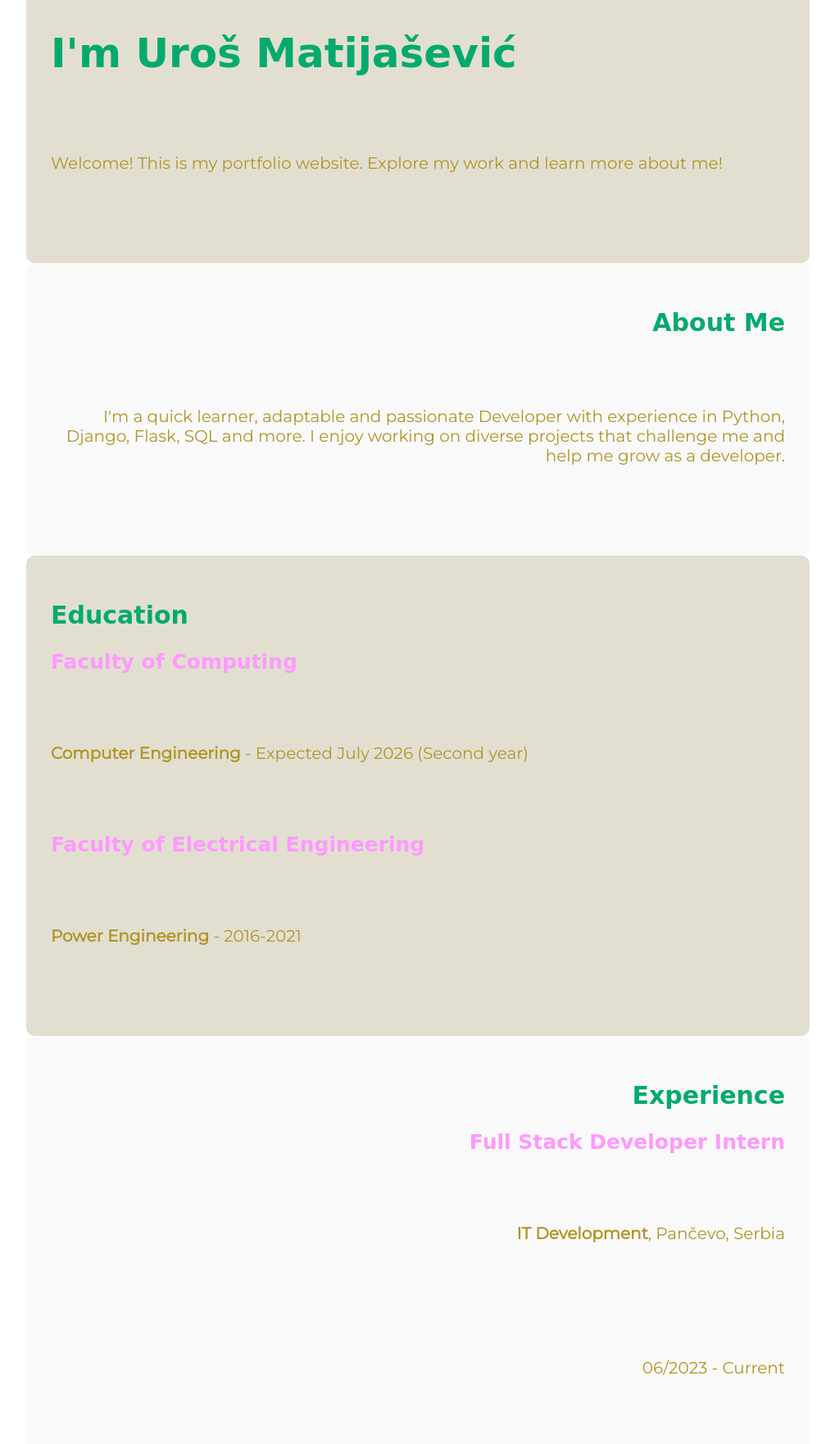
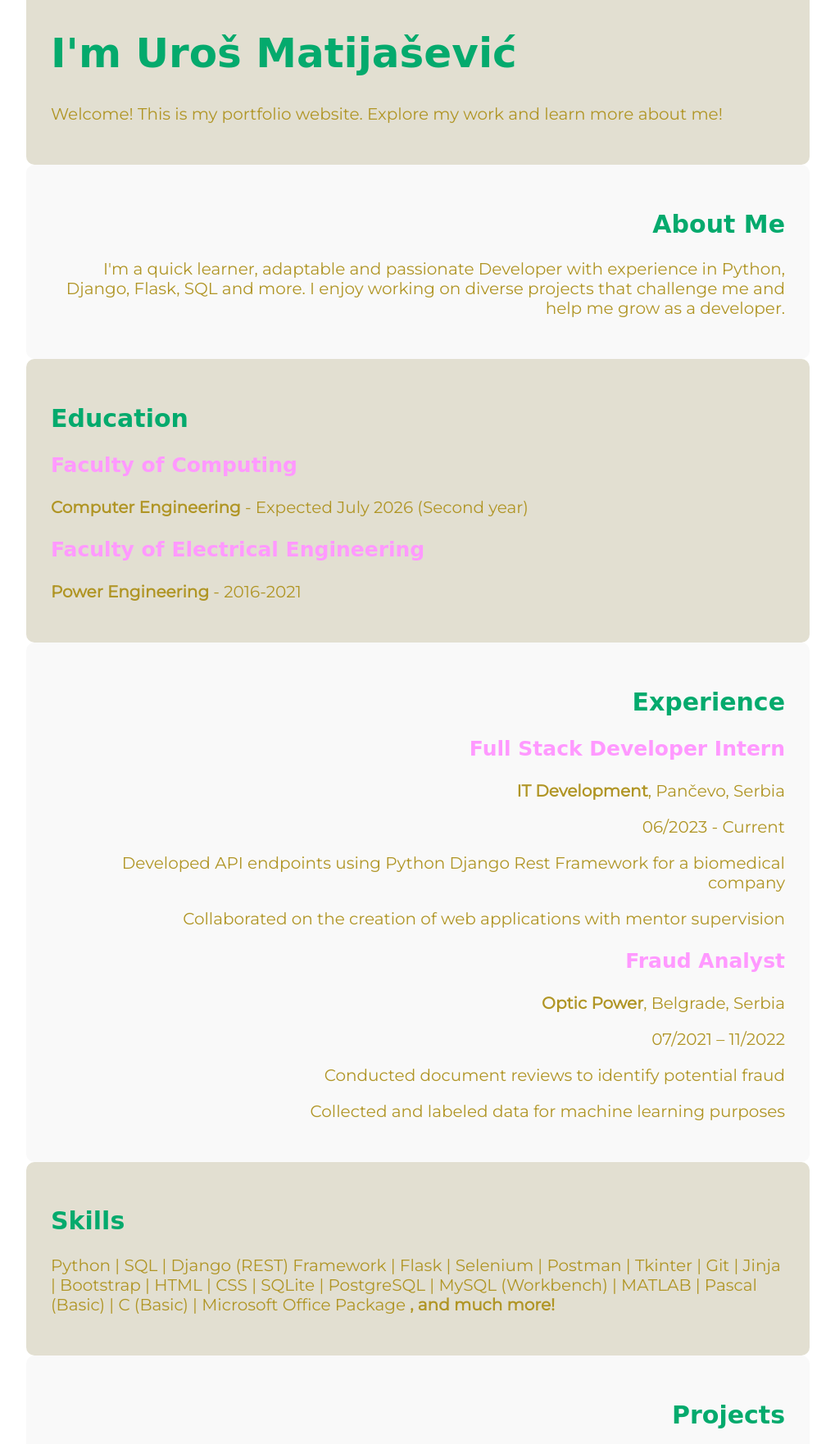
Before and after one commit to UrosMatijas/UrosMatijas.github.io, a Flask app: page / in a window 1280 px wide. Shown: the part 48-1810 px from the top of the page at 82% size, without its empty margins (130-1149 px from the left). Run offline with Flask 2, Linux system fonts and the light colour scheme; some web fonts are replaced.

Commit message:
Update styles.css

```diff
--- a/static/styles.css
+++ b/static/styles.css
@@ -32,8 +32,6 @@ h3 {
 p {
     font-size: 20px;
     color: #B09525;
-    padding-top: 60px;
-    padding-bottom: 60px;
     font-family: 'Montserrat', sans-serif;
  }
 
@@ -70,6 +68,8 @@ p {
 .section {
     width: 70%;
     margin: auto;
+    padding-top: 70px;
+    padding-bottom: 60px;
     border-radius: 10px;
 }
 
```
